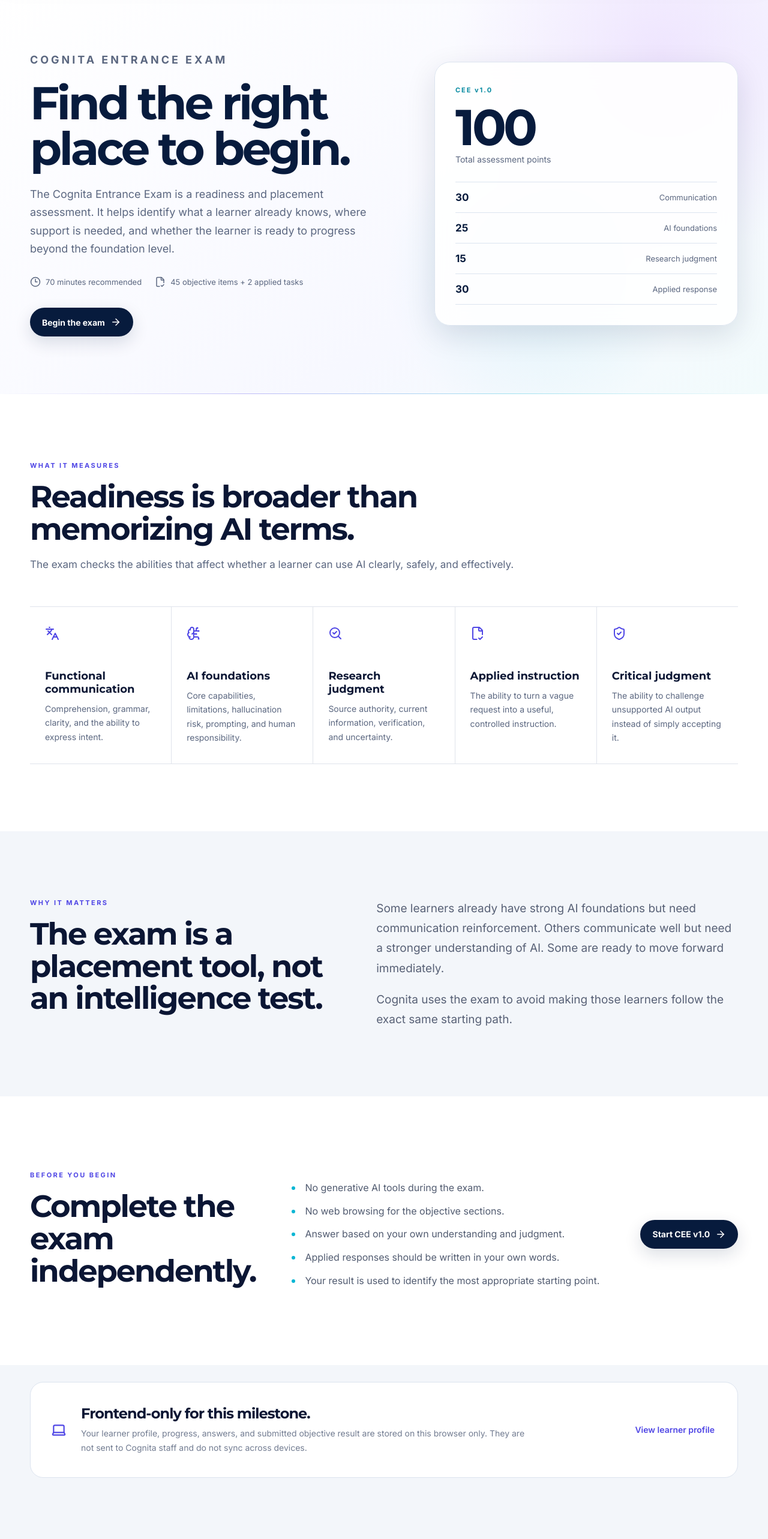
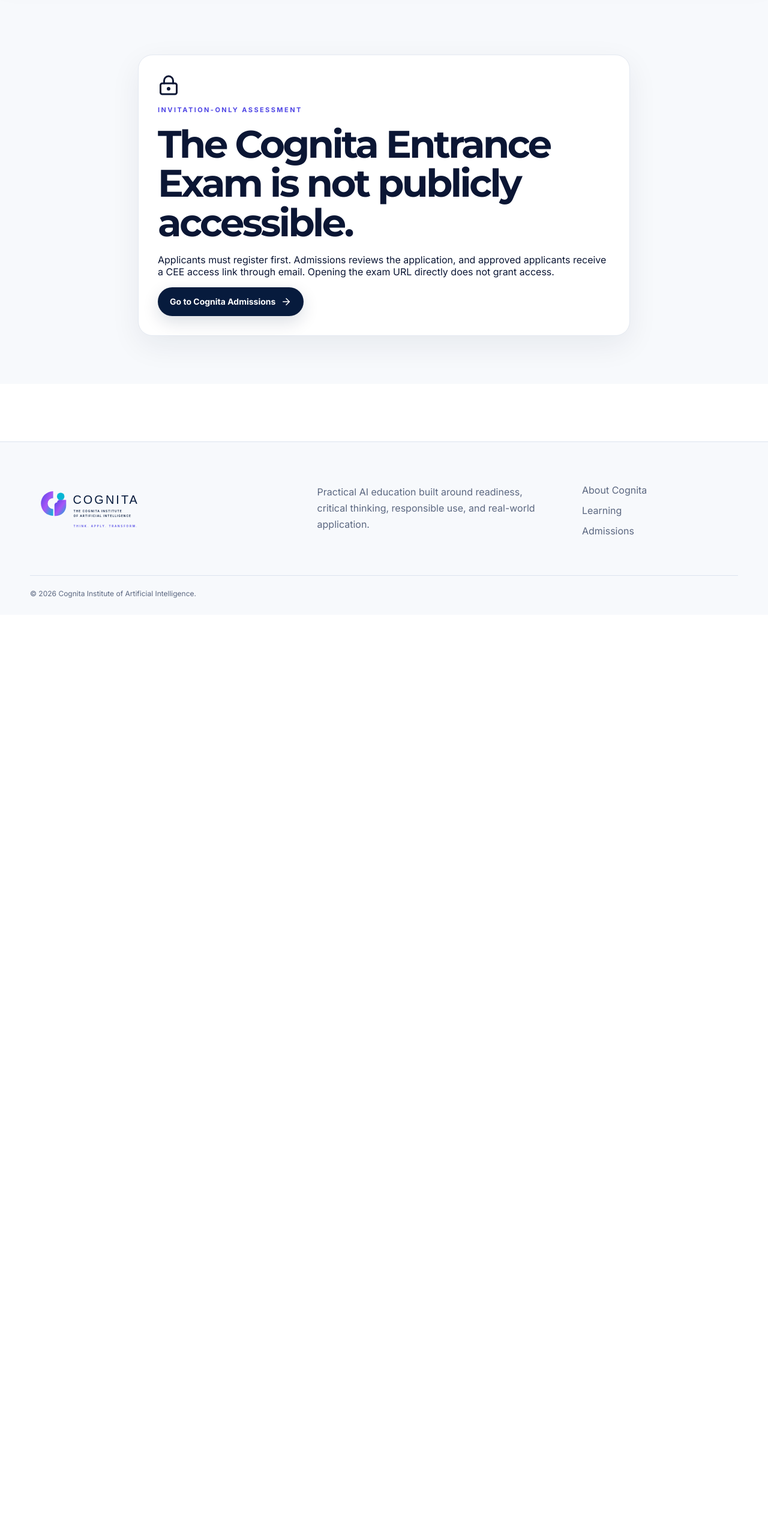
Before and after one commit to masinlocandher-max/Cognita2.0, a React (Vite) app: page /entrance-exam in a window 1280 px wide. Shown: the part 100-2666 px from the top of the page at 60% size. After the commit the page ends 1125 px from the top, so only its background shows below. Built offline with nearby package versions, Linux system fonts and the light colour scheme.

Commit message:
feat: make CEE invitation-only after admissions approval

```diff
--- a/src/pages/EntranceExam.jsx
+++ b/src/pages/EntranceExam.jsx
@@ -1,20 +1,41 @@
-import { ArrowRight, BrainCircuit, Clock3, FileCheck2, Languages, Laptop, SearchCheck, ShieldCheck } from 'lucide-react'
-import { Link } from 'react-router-dom'
+import { ArrowRight, BrainCircuit, Clock3, FileCheck2, Languages, LockKeyhole, SearchCheck, ShieldCheck } from 'lucide-react'
+import { Link, useSearchParams } from 'react-router-dom'
+import { getApplication, verifyCeeInvite } from '../lib/admissions'
 
 export default function EntranceExam() {
+  const [params] = useSearchParams()
+  const invite = params.get('invite') || ''
+  const application = getApplication()
+  const allowed = verifyCeeInvite(invite)
+
+  if (!allowed) {
+    return (
+      <section className="admissions-page">
+        <div className="page-width gate-card">
+          <LockKeyhole size={36} />
+          <p className="section-label">INVITATION-ONLY ASSESSMENT</p>
+          <h1>The Cognita Entrance Exam is not publicly accessible.</h1>
+          <p>Applicants must register first. Admissions reviews the application, and approved applicants receive a CEE access link through email. Opening the exam URL directly does not grant access.</p>
+          {application ? <p className="mvp-note">Current local application status: {application.status.replaceAll('_', ' ')}.</p> : null}
+          <Link className="button" to="/apply">Go to Cognita Admissions <ArrowRight size={18} /></Link>
+        </div>
+      </section>
+    )
+  }
+
   return (
     <>
       <section className="exam-hero">
         <div className="page-width exam-hero-grid">
           <div>
             <p className="section-label section-label--light">COGNITA ENTRANCE EXAM</p>
-            <h1>Find the right place to begin.</h1>
-            <p>The Cognita Entrance Exam is a readiness and placement assessment. It helps identify what a learner already knows, where support is needed, and whether the learner is ready to progress beyond the foundation level.</p>
+            <h1>Your approved assessment session.</h1>
+            <p>{application.applicant.fullName}, your application has been approved for the Cognita Entrance Exam. This access is tied to the admissions invitation issued for {application.applicant.email}.</p>
             <div className="exam-meta-row">
-              <span><Clock3 size={18} /> 70 minutes recommended</span>
+              <span><Clock3 size={18} /> 70-minute timed session</span>
               <span><FileCheck2 size={18} /> 45 objective items + 2 applied tasks</span>
             </div>
-            <Link className="button" to="/entrance-exam/start">Begin the exam <ArrowRight size={18} /></Link>
+            <Link className="button" to={`/entrance-exam/start?invite=${invite}`}>Continue to exam rules <ArrowRight size={18} /></Link>
           </div>
           <div className="exam-score-card">
             <span>CEE v1.0</span>
@@ -35,7 +56,6 @@
           <div className="section-heading section-heading--wide">
             <p className="section-label">WHAT IT MEASURES</p>
             <h2>Readiness is broader than memorizing AI terms.</h2>
-            <p>The exam checks the abilities that affect whether a learner can use AI clearly, safely, and effectively.</p>
           </div>
           <div className="measure-grid">
             <article><Languages /><h3>Functional communication</h3><p>Comprehension, grammar, clarity, and the ability to express intent.</p></article>
@@ -47,44 +67,21 @@
         </div>
       </section>
 
-      <section className="section section--soft">
-        <div className="page-width split-layout">
-          <div>
-            <p className="section-label">WHY IT MATTERS</p>
-            <h2>The exam is a placement tool, not an intelligence test.</h2>
-          </div>
-          <div className="prose-large">
-            <p>Some learners already have strong AI foundations but need communication reinforcement. Others communicate well but need a stronger understanding of AI. Some are ready to move forward immediately.</p>
-            <p>Cognita uses the exam to avoid making those learners follow the exact same starting path.</p>
-          </div>
-        </div>
-      </section>
-
       <section className="section section--white">
         <div className="page-width readiness-panel">
           <div>
-            <p className="section-label">BEFORE YOU BEGIN</p>
-            <h2>Complete the exam independently.</h2>
+            <p className="section-label">INTEGRITY RULES</p>
+            <h2>Complete the CEE independently.</h2>
           </div>
           <ul className="clean-list">
-            <li>No generative AI tools during the exam.</li>
-            <li>No web browsing for the objective sections.</li>
-            <li>Answer based on your own understanding and judgment.</li>
-            <li>Applied responses should be written in your own words.</li>
-            <li>Your result is used to identify the most appropriate starting point.</li>
+            <li>The 70-minute timer begins when you start and does not reset on refresh.</li>
+            <li>No generative AI tools during the assessment.</li>
+            <li>No web browsing for objective sections.</li>
+            <li>Applied responses must be your own work.</li>
+            <li>Leaving the exam window may be logged as an integrity event.</li>
+            <li>When time expires, the current attempt is submitted for review.</li>
           </ul>
-          <Link className="button" to="/entrance-exam/start">Start CEE v1.0 <ArrowRight size={18} /></Link>
-        </div>
-      </section>
-
-      <section className="section section--soft section--local-storage">
-        <div className="page-width local-storage-band">
-          <Laptop size={26} />
-          <div>
-            <h2>Frontend-only for this milestone.</h2>
-            <p>Your learner profile, progress, answers, and submitted objective result are stored on this browser only. They are not sent to Cognita staff and do not sync across devices.</p>
-          </div>
-          <Link className="text-link text-link--dark" to="/learner">View learner profile</Link>
+          <Link className="button" to={`/entrance-exam/start?invite=${invite}`}>Proceed to CEE v1.0 <ArrowRight size={18} /></Link>
         </div>
       </section>
     </>
```
